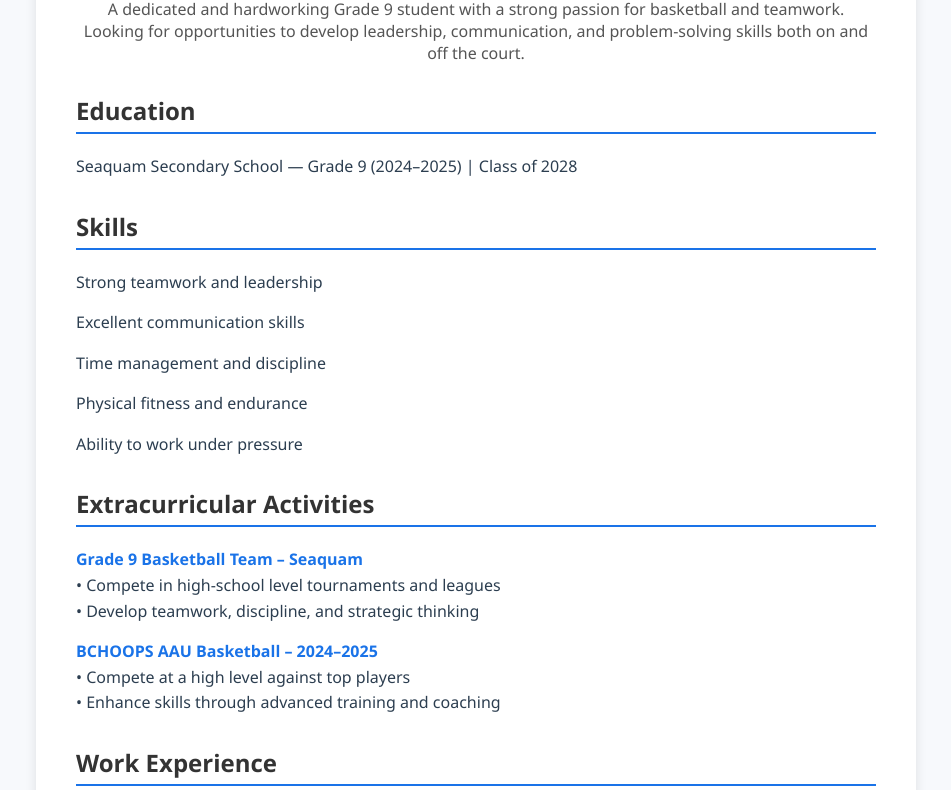
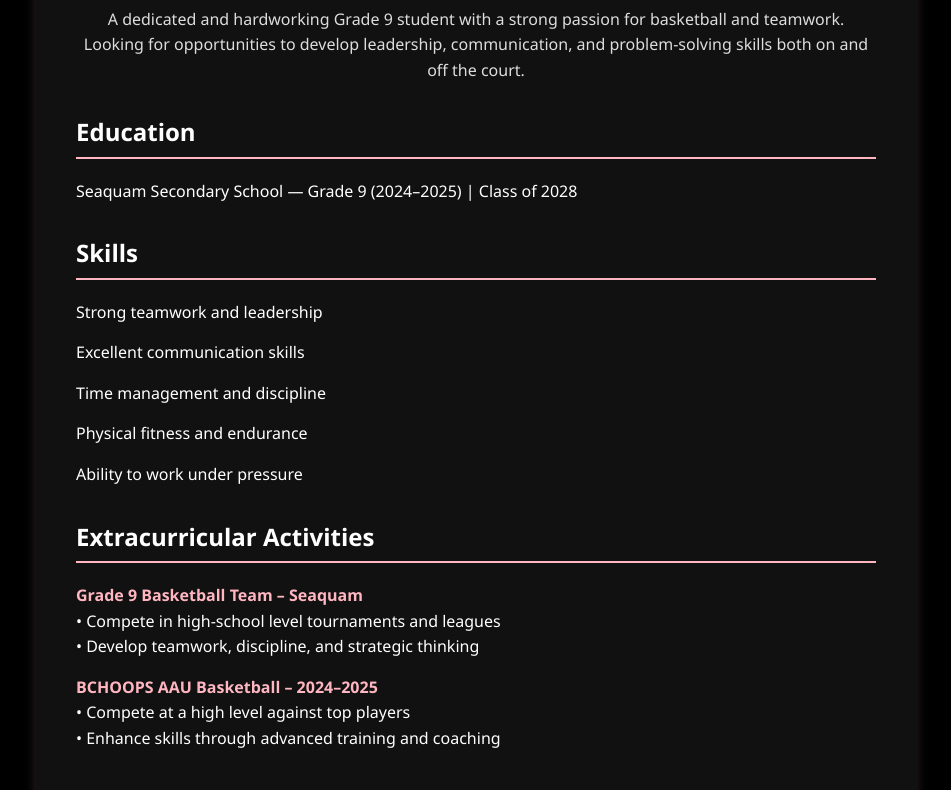
Before and after one commit to paarthawitaaimassist/resume, a plain HTML site: page index.html in a window 1280 px wide. Shown: the part 171-961 px from the top of the page, without its empty margins (164-1115 px from the left). Drawn offline with Linux system fonts and the light colour scheme.

Commit message:
Update index.html

```diff
--- a/index.html
+++ b/index.html
@@ -7,24 +7,25 @@
   <style>
     body {
       font-family: 'Segoe UI', Tahoma, Geneva, Verdana, sans-serif;
-      background-color: #f7f9fc;
-      color: #2c3e50;
+      background-color: #000000;
+      color: #ffffff;
       margin: 0;
       padding: 0;
+      line-height: 1.6;
     }
 
     .container {
       max-width: 800px;
       margin: 40px auto;
-      background: #ffffff;
+      background: #111111;
       padding: 40px;
-      box-shadow: 0 4px 12px rgba(0, 0, 0, 0.1);
+      box-shadow: 0 4px 12px rgba(255, 182, 193, 0.2);
       border-radius: 12px;
     }
 
     h1 {
       text-align: center;
-      color: #1a73e8;
+      color: #ffb6c1;
       font-size: 36px;
       margin-bottom: 10px;
     }
@@ -32,14 +33,14 @@
     .bio {
       text-align: center;
       font-size: 16px;
-      color: #555;
+      color: #dddddd;
       margin-bottom: 30px;
     }
 
     h2 {
-      color: #333;
+      color: #ffffff;
       margin-top: 30px;
-      border-bottom: 2px solid #1a73e8;
+      border-bottom: 2px solid #ffb6c1;
       padding-bottom: 5px;
     }
 
@@ -50,11 +51,19 @@
 
     li {
       margin-bottom: 15px;
-      line-height: 1.6;
     }
 
     strong {
-      color: #1a73e8;
+      color: #ffb6c1;
+    }
+
+    a {
+      color: #ffb6c1;
+      text-decoration: none;
+    }
+
+    a:hover {
+      text-decoration: underline;
     }
   </style>
 </head>
```
